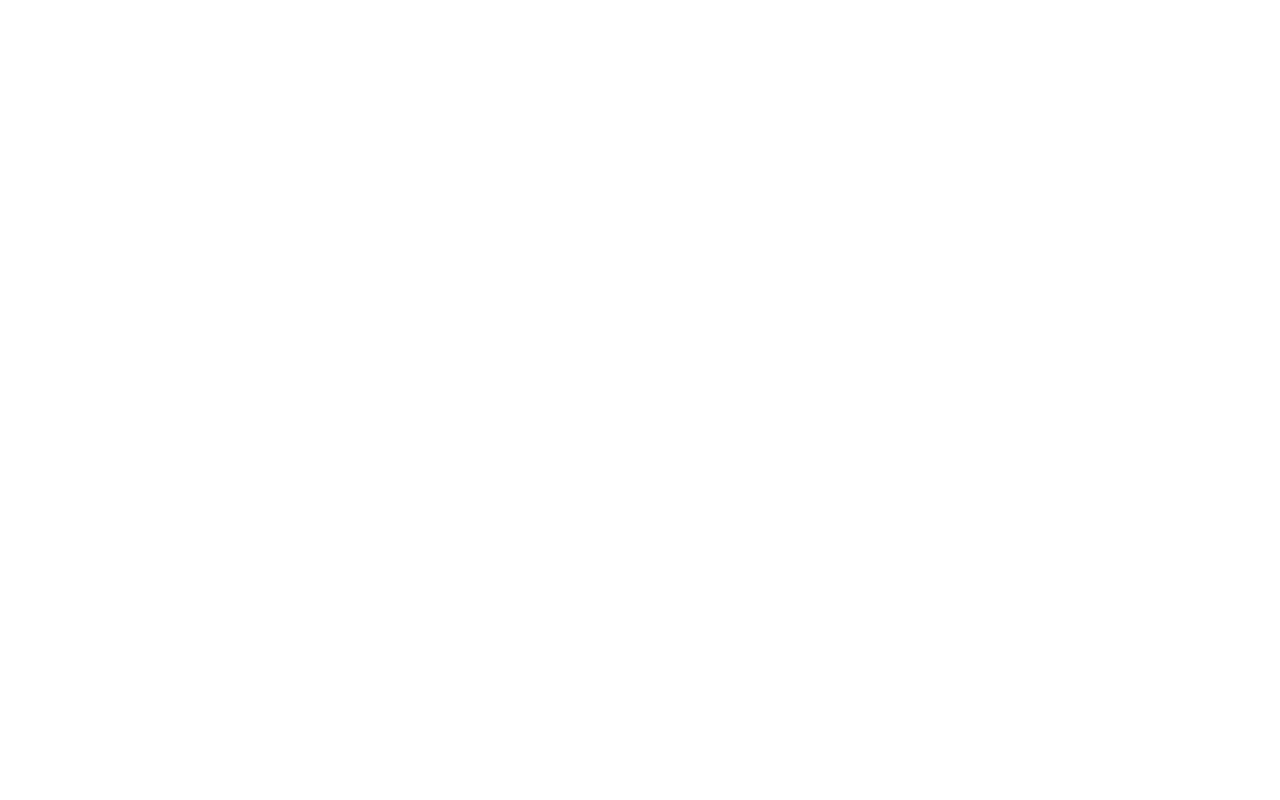
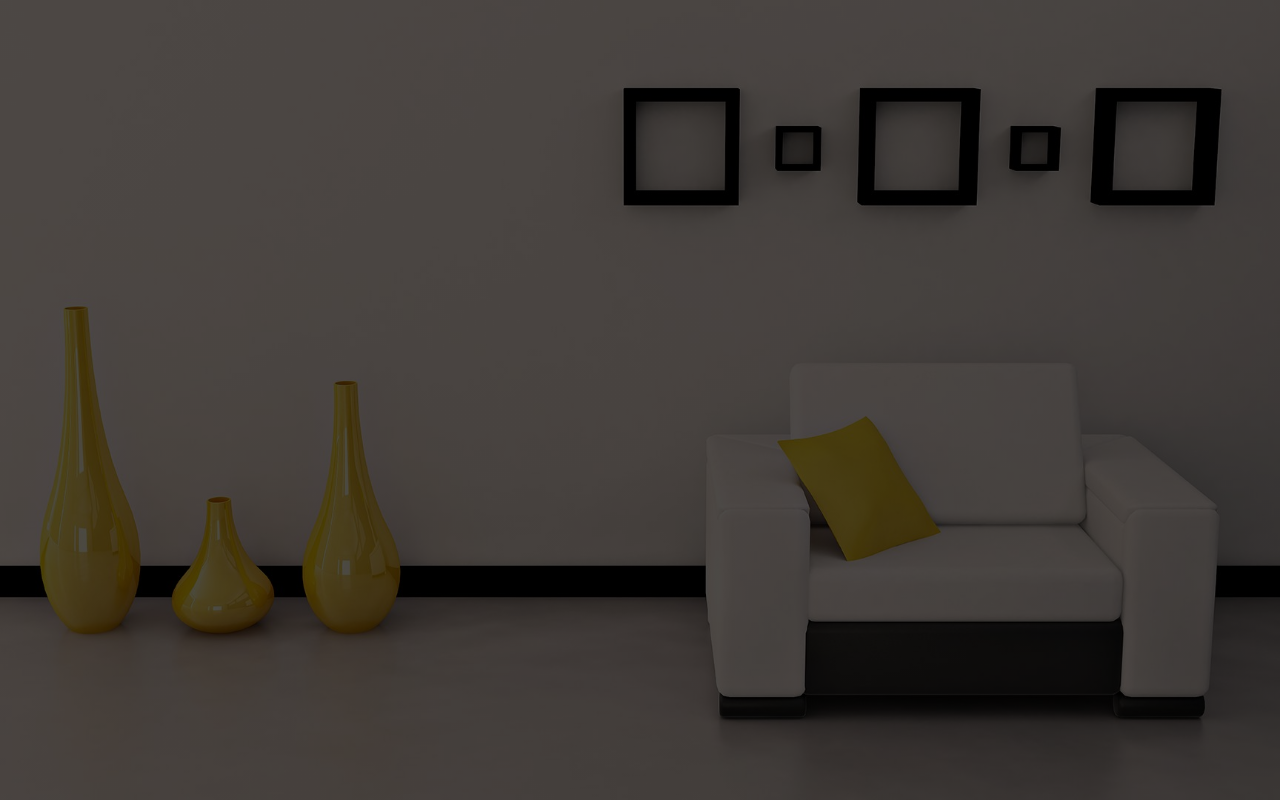
Before and after one commit to fahathfm63/template_interior, a plain HTML site: page index.html in a window 1280 px wide. Drawn offline with Linux system fonts and the light colour scheme.

Commit message:
background image - complete

```diff
--- a/css/style.css
+++ b/css/style.css
@@ -3,3 +3,11 @@
     padding: 0;
     font-family: sans-serif;
 }
+
+.banner{
+    width: 100%;
+    height: 100vh;
+    background-image: linear-gradient(rgba(0,0,0,0.7),rgba(0,0,0,0.7)),url(/img/backgound-lamp.jpg);
+    background-size: cover;
+    background-position: center;
+}
--- a/index.html
+++ b/index.html
@@ -7,6 +7,8 @@
     <link rel="stylesheet" href="css/style.css">
 </head>
 <body>
+    <div class="banner">
 
+    </div>
 </body>
 </html>
```
Also changed, not shown: img/backgound-lamp.jpg (added), img/background-wall.jpg (added), img/modern-living-room-interior-with-sofa-green-plants-lamp-table-dark-wall-background_41470-1538.jpg (added).
